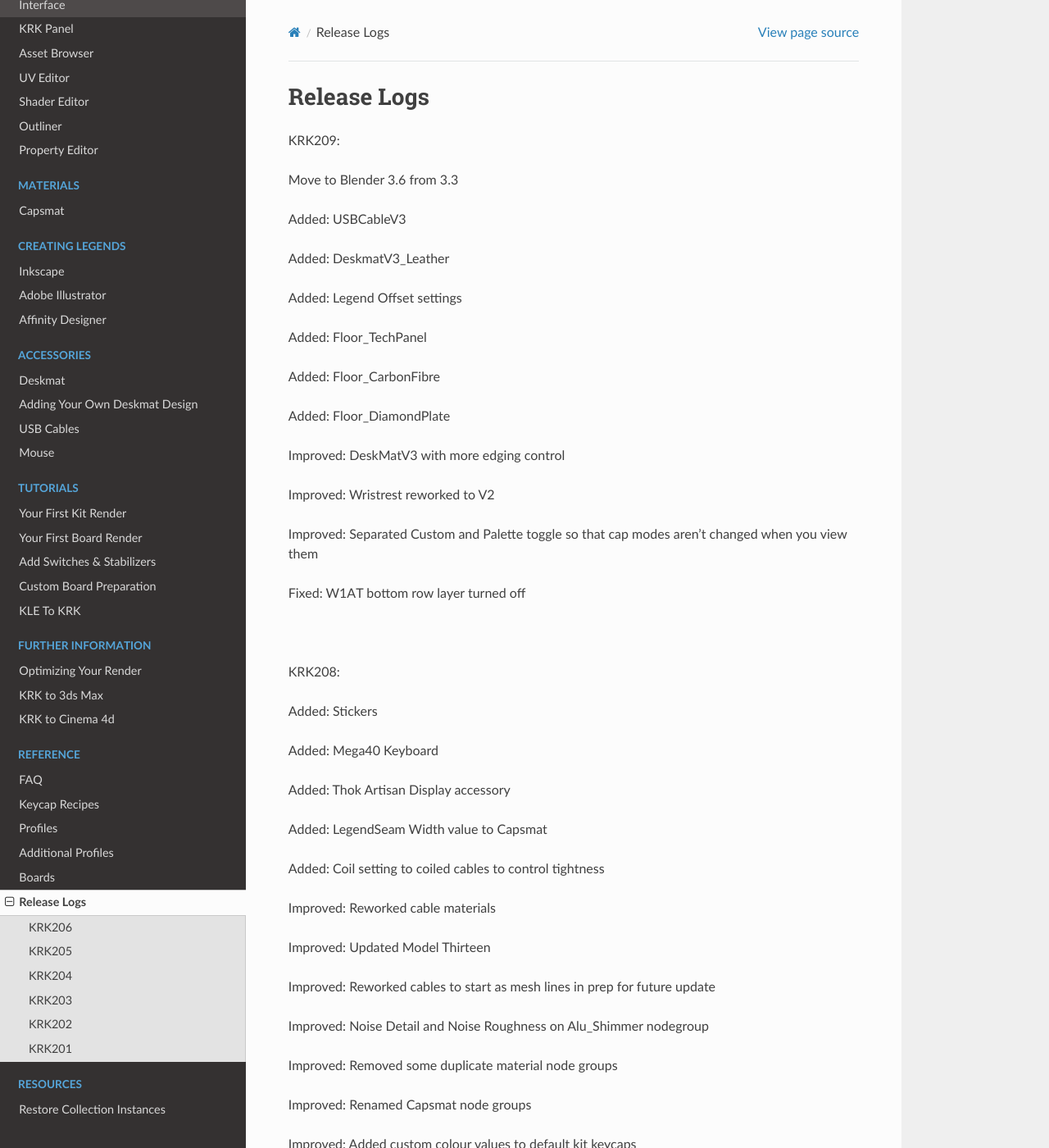
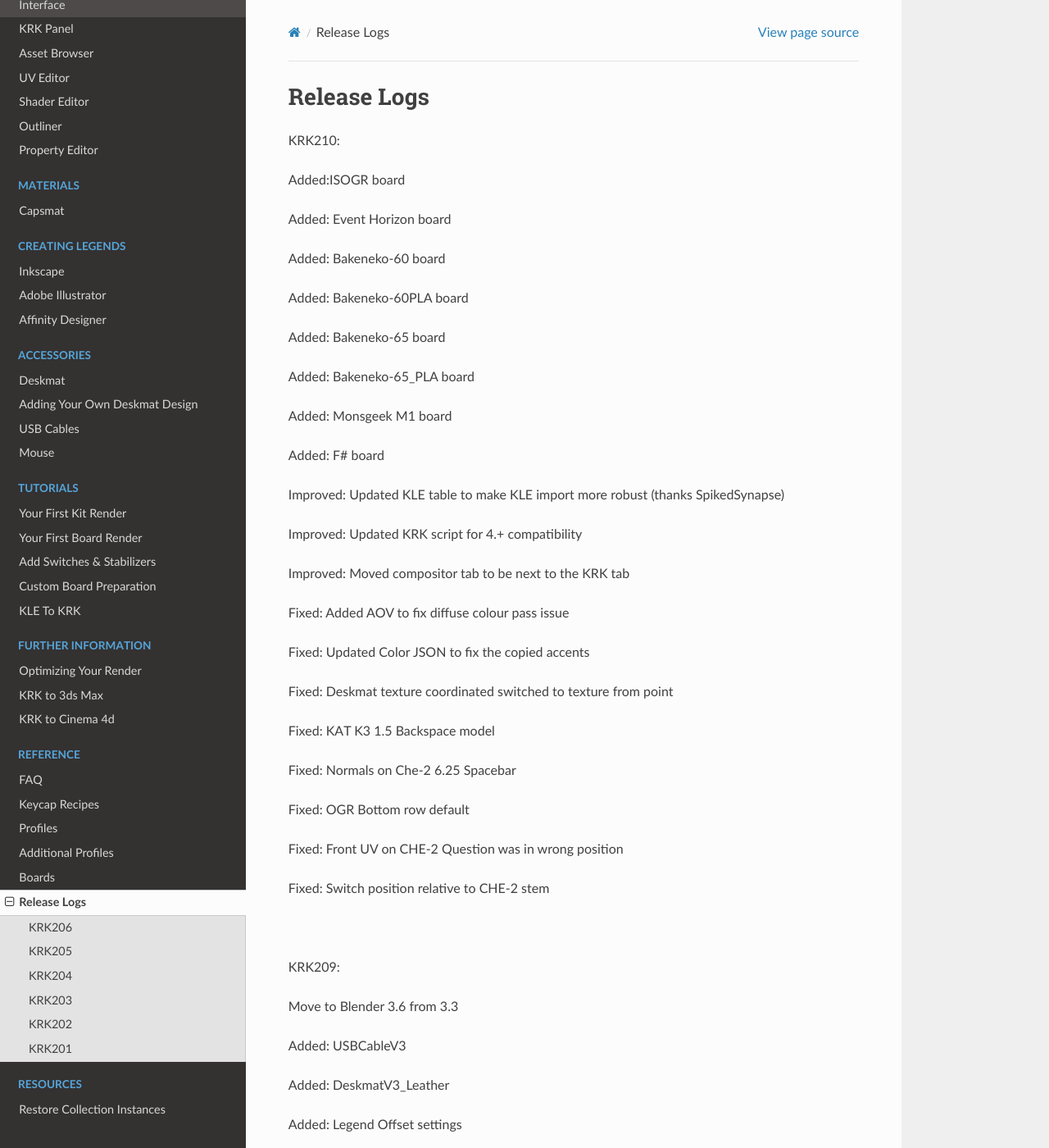
Before and after one commit to imperfectlink/KeyboardRenderKit, a Sphinx documentation site: the page built from docs/source/releases.rst, in a window 1280 px wide and 1400 px high. Shown: the whole window at 82% size. Built offline with Sphinx 7.4.7 and the Read the Docs theme 2.0.0, drawn with Linux system fonts in a browser that asks for light colours.

Commit message:
Update releases.rst

```diff
--- a/docs/source/releases.rst
+++ b/docs/source/releases.rst
@@ -1,6 +1,48 @@
 Release Logs
 ====
 
+
+KRK210:
+
+Added:ISOGR board
+
+Added: Event Horizon board
+
+Added: Bakeneko-60 board
+
+Added: Bakeneko-60PLA board
+
+Added: Bakeneko-65 board
+
+Added: Bakeneko-65_PLA board
+
+Added: Monsgeek M1 board
+
+Added: F# board
+
+Improved: Updated KLE table to make KLE import more robust (thanks SpikedSynapse)
+
+Improved: Updated KRK script for 4.+ compatibility
+
+Improved: Moved compositor tab to be next to the KRK tab
+
+Fixed: Added AOV to fix diffuse colour pass issue
+
+Fixed: Updated Color JSON to fix the copied accents
+
+Fixed: Deskmat texture coordinated switched to texture from point
+
+Fixed: KAT K3 1.5 Backspace model
+
+Fixed: Normals on Che-2 6.25 Spacebar
+
+Fixed: OGR Bottom row default
+
+Fixed: Front UV on CHE-2 Question was in wrong position
+
+Fixed: Switch position relative to CHE-2 stem
+
+|
 
 KRK209:
 
```
